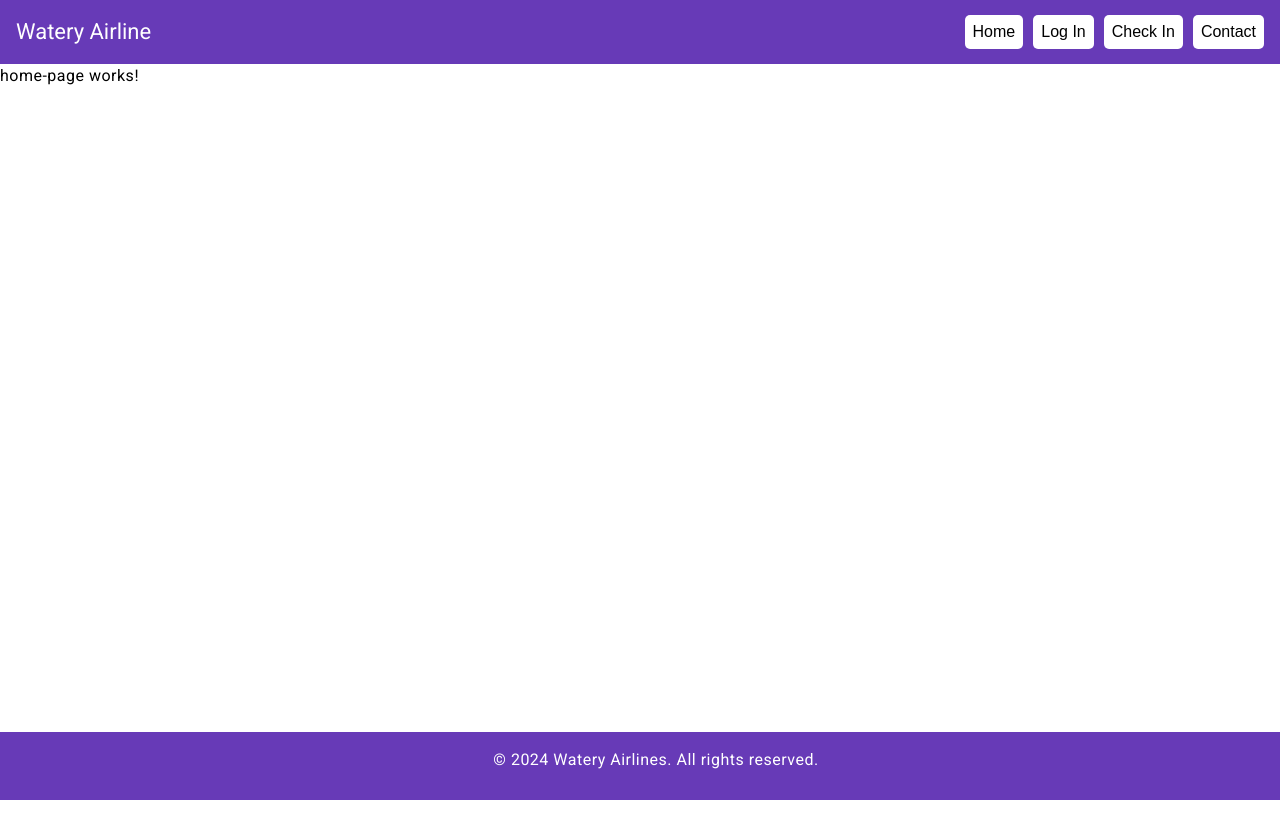
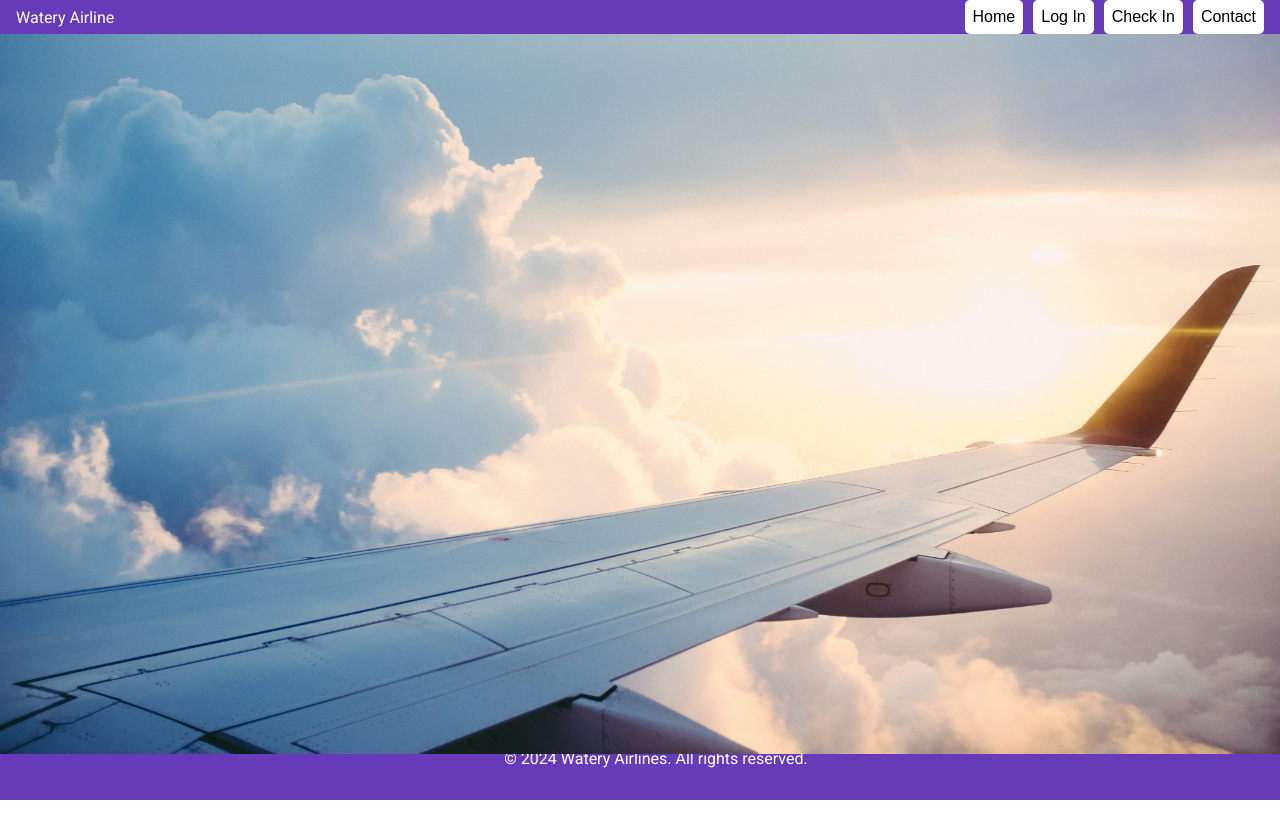
Before and after one commit to cchw01/Practica2024, an Angular app in the folder Frontend/: page / in a window 1280 px wide. Before the commit the page ends 800 px from the top, so only its background shows below. Built offline with nearby package versions, Linux system fonts and the light colour scheme.

Commit message:
added page

```diff
--- a/Frontend/angular.json
+++ b/Frontend/angular.json
@@ -31,13 +31,15 @@
             ],
             "tsConfig": "tsconfig.app.json",
             "assets": [
+              "src/favicon.ico",
+              "src/assets",
               {
                 "glob": "**/*",
-                "input": "public"
+                "input": "public",
+                "output": "/assets/"
               }
             ],
             "styles": [
-              "@angular/material/prebuilt-themes/azure-blue.css",
               "src/styles.css"
             ],
             "scripts": []
@@ -90,13 +92,15 @@
             ],
             "tsConfig": "tsconfig.spec.json",
             "assets": [
+              "src/favicon.ico",
+              "src/assets",
               {
                 "glob": "**/*",
-                "input": "public"
+                "input": "public",
+                "output": "/assets/"
               }
             ],
             "styles": [
-              "@angular/material/prebuilt-themes/azure-blue.css",
               "src/styles.css"
             ],
             "scripts": []
--- a/Frontend/src/app/menu-items/home-page/home-page.component.css
+++ b/Frontend/src/app/menu-items/home-page/home-page.component.css
@@ -0,0 +1,15 @@
+div {
+    width: 100%;
+    height: 100vh;
+    overflow: hidden;
+    position: relative;
+  }
+
+  img {
+    width: 100%;
+    height: 90%;
+    object-fit: cover;
+    position: absolute;
+    top: 0;
+    left: 0;
+  }
--- a/Frontend/src/app/menu-items/home-page/home-page.component.html
+++ b/Frontend/src/app/menu-items/home-page/home-page.component.html
@@ -1 +1,3 @@
-<p>home-page works!</p>
+<div >
+    <img  src="../../../assets/images/background-image.jpg" alt="background image"/>
+  </div>
```
Also changed, not shown: Frontend/src/assets/images/background-image.jpg (added).
